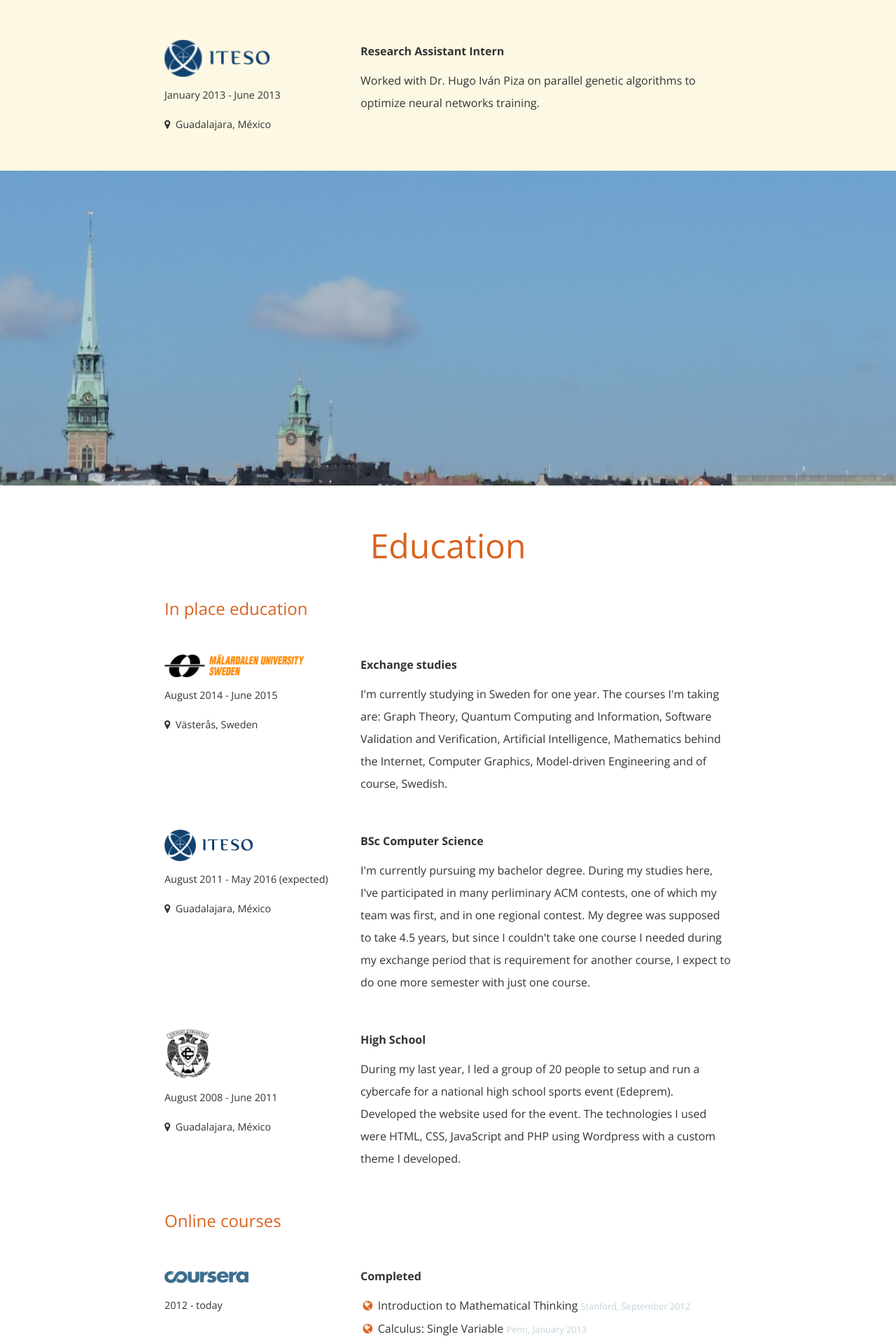
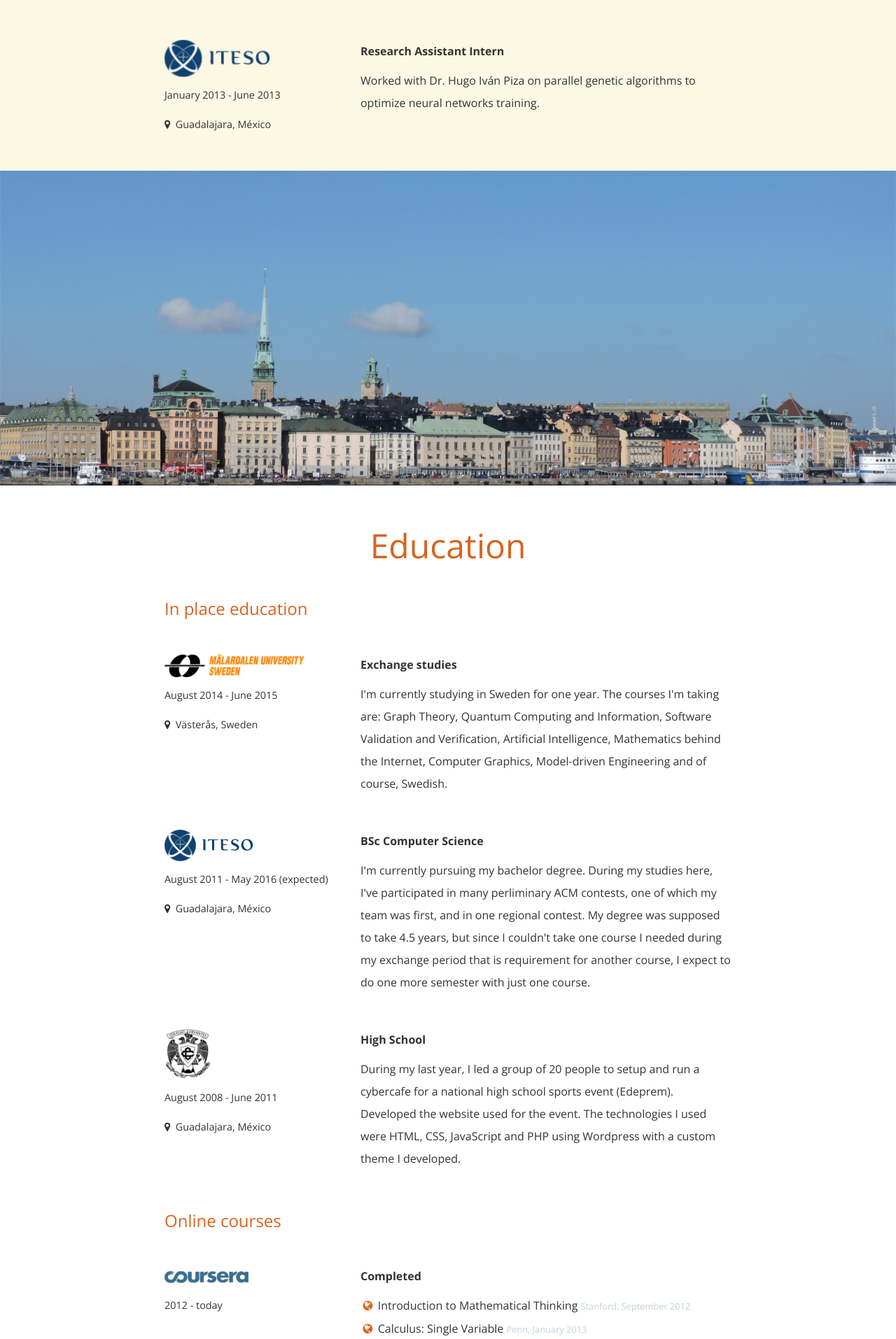
Before and after one commit to miguelfrde/miguelfrde.github.io, a Jekyll site: the page built from index.html, in a window 1280 px wide. Shown: the part 2093-4007 px from the top of the page at 70% size. Built offline with Jekyll 4.4.1, drawn with Linux system fonts in a browser that asks for light colours; nearby versions of some CDN libraries; some web fonts are replaced.

Commit message:
Fix bug with the background images

```diff
--- a/static/css/main.scss
+++ b/static/css/main.scss
@@ -4,6 +4,13 @@
 @import "colors";
 @import "typography";
 @import "medium-icon";
+
+@mixin background-size-cover() {
+  -webkit-background-size: cover;
+  -moz-background-size: cover;
+  background-size: cover;
+  -o-background-size: cover;
+}
 
 $screen-large: 1200px;
 $screen-medium: 992px;
@@ -81,10 +88,7 @@ body {
   height: 100%;
   color: white;
   background: url(../img/bg.jpg) no-repeat center fixed;
-  -webkit-background-size: cover;
-  -moz-background-size: cover;
-  background-size: cover;
-  -o-background-size: cover;
+  @include background-size-cover();
 
   /* for background-size:cover replacement on iOS devices */
   @media only screen and (orientation: portrait) and (device-width: 320px),
@@ -385,6 +389,7 @@ footer {
 /* Dividing image sections */
 .dividing-image {
   height: 50%;
+  width: 100%;
   @media screen and (max-width: $screen-medium) {
     display: none;
   }
@@ -392,38 +397,47 @@ footer {
 
 .stockholm-division {
   background: url(../img/stockholm.jpg) no-repeat center fixed;
+  @include background-size-cover();
 }
 
 .vasteras-division {
   background: url(../img/vasteras.jpg) no-repeat center fixed;
+  @include background-size-cover();
 }
 
 .tatras-division {
   background: url(../img/tatras.jpg) no-repeat center fixed;
+  @include background-size-cover();
 }
 
 .boat-division {
   background: url(../img/boat.jpg) no-repeat center fixed;
+  @include background-size-cover();
 }
 
 .vasterasmist-division {
   background: url(../img/vasterasmist.jpg) no-repeat center fixed;
+  @include background-size-cover();
 }
 
 .portugalete-division {
   background: url(../img/portugalete.jpg) no-repeat center fixed;
+  @include background-size-cover();
 }
 
 .uppsala-division {
   background: url(../img/uppsala.jpg) no-repeat center fixed;
+  @include background-size-cover();
 }
 
 .budapest-division {
   background: url(../img/budapest.jpg) no-repeat center fixed;
+  @include background-size-cover();
 }
 
 .trakai-division {
   background: url(../img/trakai.jpg) no-repeat center fixed;
+  @include background-size-cover();
 }
 
 /* Food page */
```
